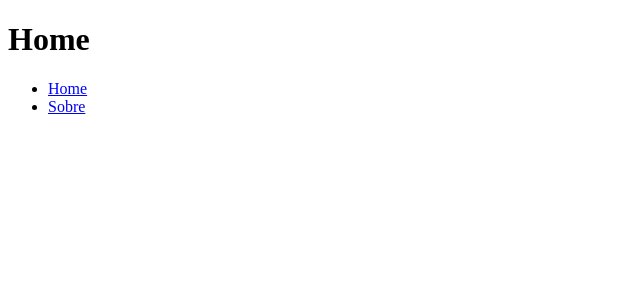
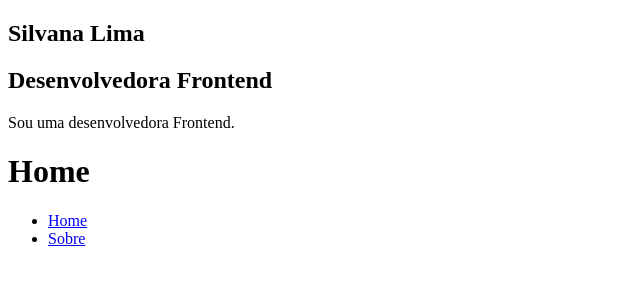
Before and after one commit to silvanavlima/newsilvanavlima, a Gatsby site: page / in a window 1280 px wide. Shown: the whole page, without its empty margins (0-640 px from the left). Built offline with nearby package versions, Linux system fonts and the light colour scheme; Gatsby itself is replaced by a stand-in of ours.

Commit message:
Added Profile in Layout

```diff
--- a/src/components/layout.js
+++ b/src/components/layout.js
@@ -1,14 +1,16 @@
-
 import React from "react"
 import PropTypes from "prop-types"
 import { useStaticQuery, graphql } from "gatsby"
-
+import Profile from "./Profile"
 
 const Layout = ({ children }) => {
-
   return (
-        <main>{children}</main>
-
+    <>
+      <aside>
+        <Profile></Profile>
+      </aside>
+      <main>{children}</main>
+    </>
   )
 }
 
```
